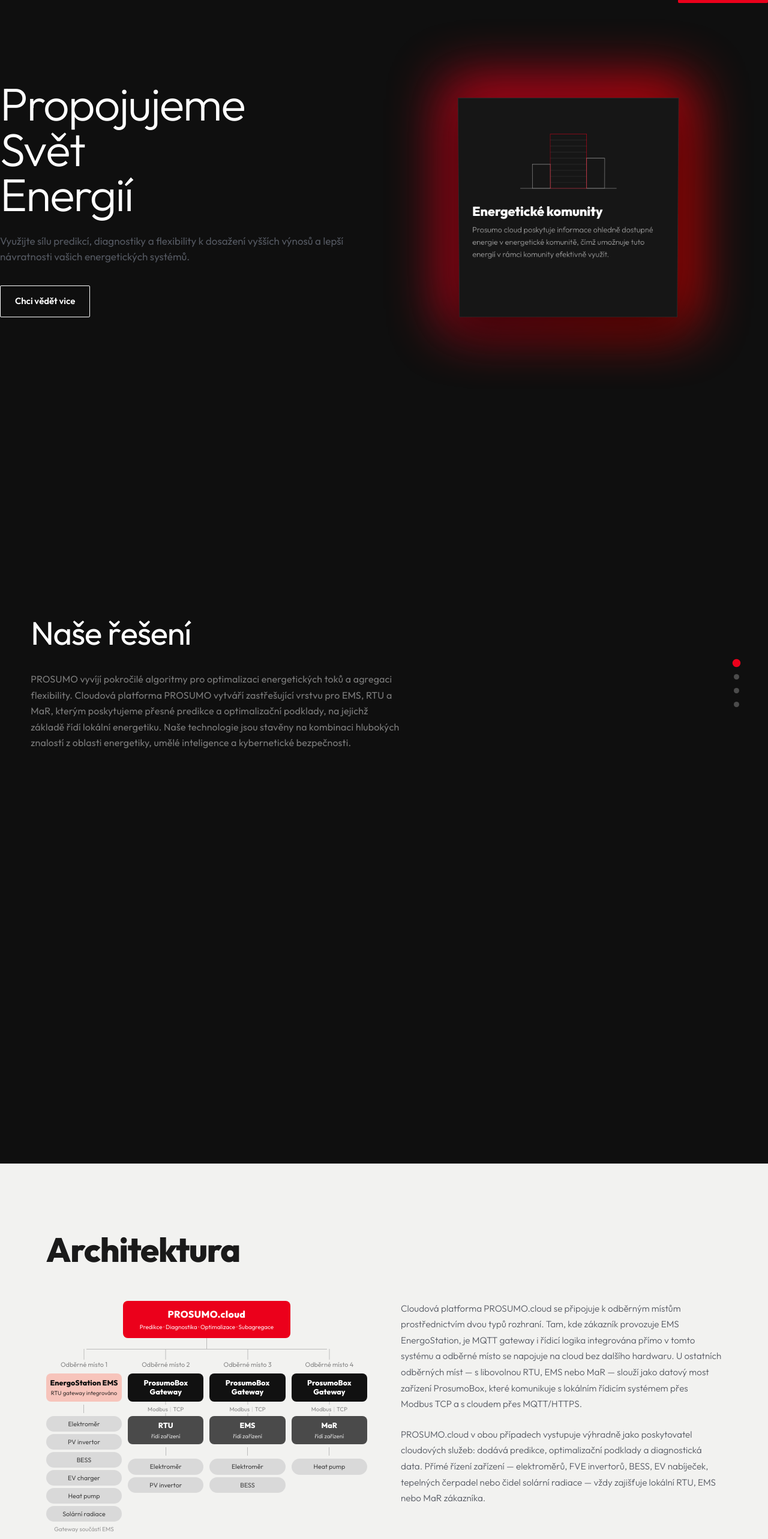
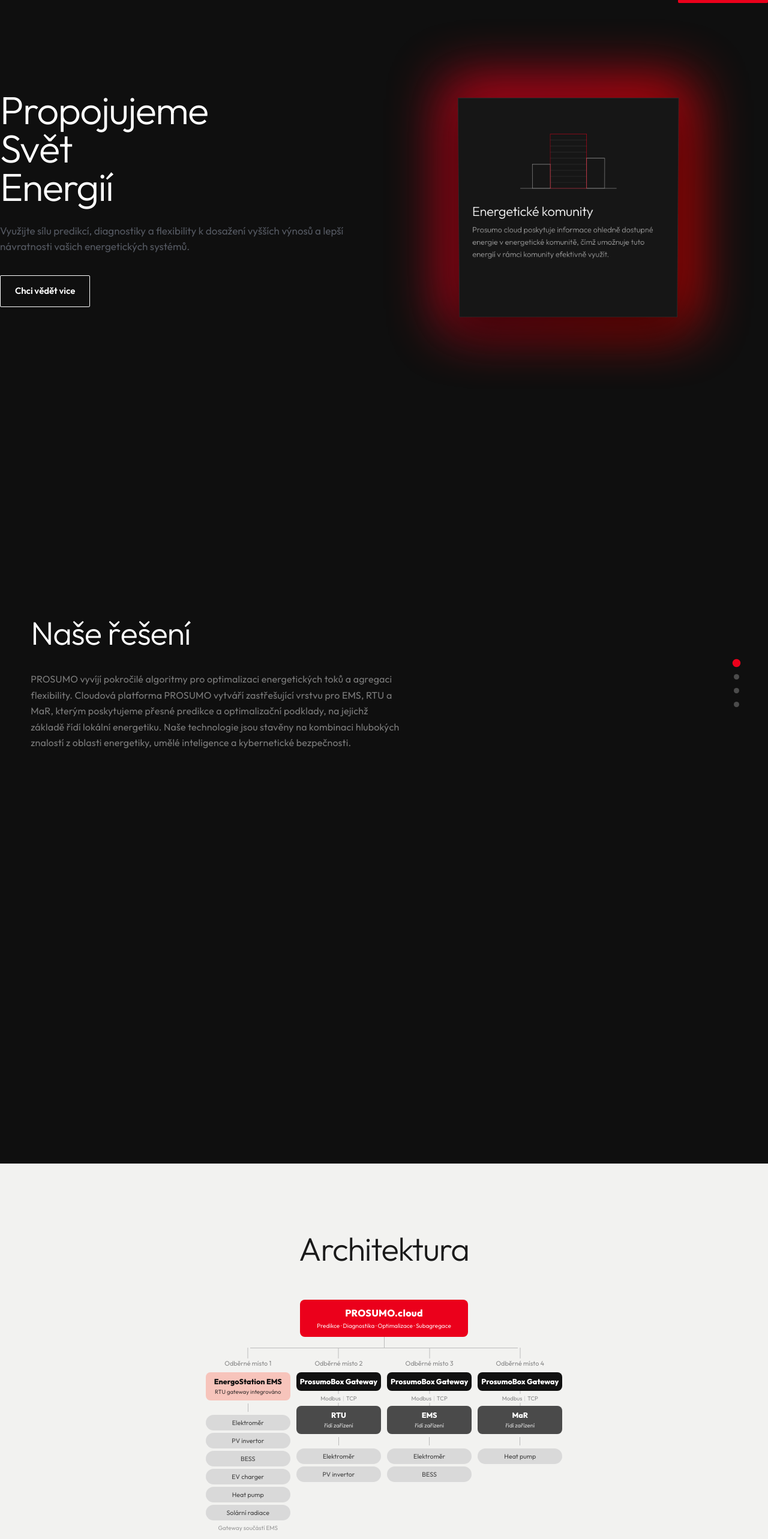
Before and after one commit to rootlabs0/Prosumo, a React (Vite) app in the folder prosumo/: page / in a window 1280 px wide. Shown: the part 60-2626 px from the top of the page at 60% size. Built offline with nearby package versions, Linux system fonts and the light colour scheme.

Commit message:
architecture redesign

```diff
--- a/prosumo/src/components/TravelingCube.css
+++ b/prosumo/src/components/TravelingCube.css
@@ -11,6 +11,11 @@
 /* Hidden once the user has scrolled past the platform section */
 .tc-stage.is-hidden {
   opacity: 0;
+}
+
+/* Active during platform phase — prevent browser scroll on touch */
+.tc-stage.is-active {
+  touch-action: none;
 }
 
 /* Cube + glow — sits above the ghost word (z-index 6) */
--- a/prosumo/src/sections/Architecture.css
+++ b/prosumo/src/sections/Architecture.css
@@ -10,9 +10,10 @@
 
 .architecture__heading {
   margin-bottom: 56px;
-  font-size: clamp(5rem, 7.2vw, 8.4rem);
-  font-weight: 400;
+  font-size: clamp(3.4rem, 4.2vw, 5rem);
+  font-weight: 300;
   line-height: 1.0;
+  text-align: center;
 }
 
 .architecture__accent {
@@ -20,10 +21,10 @@
 }
 
 .architecture__layout {
-  display: grid;
-  grid-template-columns: 1fr 1fr;
+  display: flex;
+  flex-direction: column;
+  align-items: center;
   gap: clamp(32px, 5vw, 56px);
-  align-items: start;
 }
 
 /* Diagram container */
@@ -43,7 +44,9 @@
   display: flex;
   flex-direction: column;
   gap: 24px;
-  justify-content: center;
+  align-items: center;
+  text-align: center;
+  max-width: 72ch;
 }
 
 .architecture__body {
@@ -63,7 +66,7 @@
 /* Responsive */
 @media (max-width: 768px) {
   .architecture__layout {
-    grid-template-columns: 1fr;
+    flex-direction: column;
   }
 
   .pdiag {
--- a/prosumo/src/sections/Capabilities.css
+++ b/prosumo/src/sections/Capabilities.css
@@ -91,8 +91,8 @@
 }
 
 .cap-card__title {
-  font-size: clamp(1.2rem, 2vw, 1.5rem);
-  font-weight: 700;
+  font-size: clamp(3.4rem, 4.2vw, 5rem);
+  font-weight: 300;
   letter-spacing: -0.018em;
   line-height: 1.2;
   color: var(--text-on-light);
--- a/prosumo/src/sections/Hero.css
+++ b/prosumo/src/sections/Hero.css
@@ -27,7 +27,7 @@
   max-width: 18ch;
   margin-bottom: 28px;
   color: #ffffff;
-  font-size: clamp(3.2rem, 8vw, 4.8rem) !important;
+  font-size: clamp(4.08rem, 5.04vw, 6rem) !important;
   line-height: 0.95;
   font-weight: 300 !important;
 }
--- a/prosumo/src/sections/Platform.css
+++ b/prosumo/src/sections/Platform.css
@@ -52,7 +52,7 @@
 .cube-label__title {
   color: #fff;
   line-height: 1.0;
-  font-weight: 400 !important;
+  font-weight: 300 !important;
 }
 
 .cube-label__accent {
@@ -183,8 +183,8 @@
   }
 
   .platform__mobile-header .cube-label__title {
-    font-size: clamp(2.4rem, 9vw, 3.2rem);
-    font-weight: 800;
+    font-size: clamp(3.4rem, 4.2vw, 5rem);
+    font-weight: 300;
     line-height: 1.05;
     letter-spacing: -0.02em;
     color: #fff;
--- a/prosumo/src/sections/ServicesDetail.css
+++ b/prosumo/src/sections/ServicesDetail.css
@@ -77,8 +77,8 @@
 }
 
 .sd__title {
-  font-size: clamp(1.75rem, 4vw, 2.75rem);
-  font-weight: 600;
+  font-size: clamp(3.4rem, 4.2vw, 5rem);
+  font-weight: 300;
   line-height: 1.15;
   color: #fff;
   margin: 0 0 clamp(28px, 4vw, 48px);
--- a/prosumo/src/styles/global.css
+++ b/prosumo/src/styles/global.css
@@ -95,22 +95,22 @@
 }
 
 .h-display {
-  font-weight: 800;
-  font-size: clamp(2.4rem, 5.6vw, 5.2rem);
+  font-weight: 300;
+  font-size: clamp(3.4rem, 4.2vw, 5rem);
   line-height: 0.98;
   letter-spacing: -0.025em;
 }
 
 .h-section {
-  font-weight: 800;
-  font-size: clamp(2rem, 4.4vw, 3.75rem);
+  font-weight: 300;
+  font-size: clamp(3.4rem, 4.2vw, 5rem);
   line-height: 1.02;
   letter-spacing: -0.022em;
 }
 
 .h-card {
-  font-weight: 700;
-  font-size: 1.125rem;
+  font-weight: 300;
+  font-size: clamp(3.4rem, 4.2vw, 5rem);
   letter-spacing: -0.01em;
   line-height: 1.25;
 }
--- a/prosumo/vite.config.ts
+++ b/prosumo/vite.config.ts
@@ -4,4 +4,8 @@
 export default defineConfig({
   base: process.env.NODE_ENV === 'production' ? '/Prosumo/' : '/',
   plugins: [react()],
+  server: {
+    host: '0.0.0.0',
+    port: 5173,
+  },
 })
```
Also changed, not shown: 1 other file (tests, documents, lock files or other folders).
